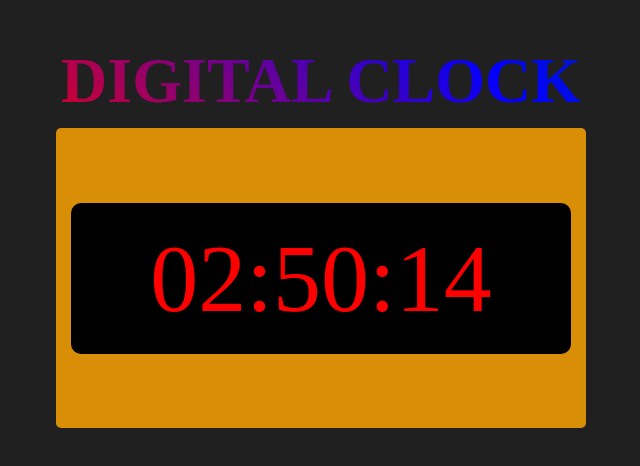
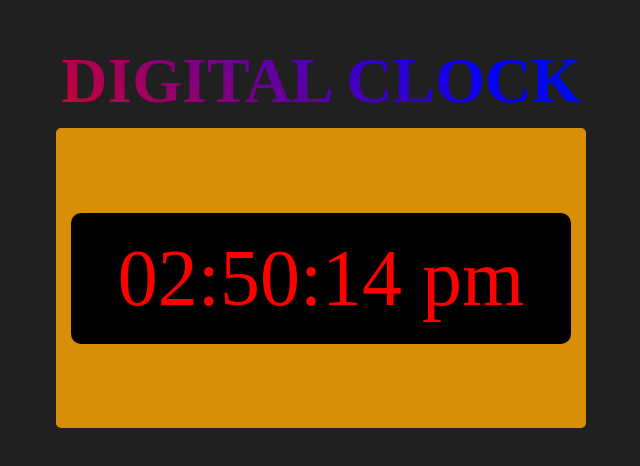
Before and after one commit to Surajitmanldal/Digital-Clock, a plain HTML site: page index.html in a window 1280 px wide. Shown: the part 164-630 px from the top of the page, without its empty margins (319-959 px from the left). Drawn offline with Linux system fonts and the light colour scheme.

Commit message:
Fix digital clock formatting and ensure proper display of time

```diff
--- a/css/style.css
+++ b/css/style.css
@@ -40,7 +40,7 @@
     background-color: black;
     width: 100%;
     padding: 20px;
-    font-size: 6em;
+    font-size: 5em;
     border-radius: 10px;
     color: red;
 }
@@ -64,6 +64,6 @@
     }
     .clock{
         width: 90%;
-        font-size: 5em
+        font-size: 3em;
     }
 }
--- a/js/script.js
+++ b/js/script.js
@@ -8,9 +8,7 @@ function digital() {
     second = second < 10 ? "0" + second : second;
     minute = minute < 10 ? "0" + minute : minute;
     // it is for 12 hours clock
-    hour = hour > 12 ? hour - 12 : hour;
-    hour = hour < 10 ? "0" + hour : hour;
-    clock.innerHTML = `${hour}:${minute}:${second}`;
+    clock.innerHTML = `${hour>12 ? "0"+(hour - 12) : hour}:${minute}:${second} ${hour>12?"pm":"am"}`;
 }
 
 setInterval(digital, 1000);
```
